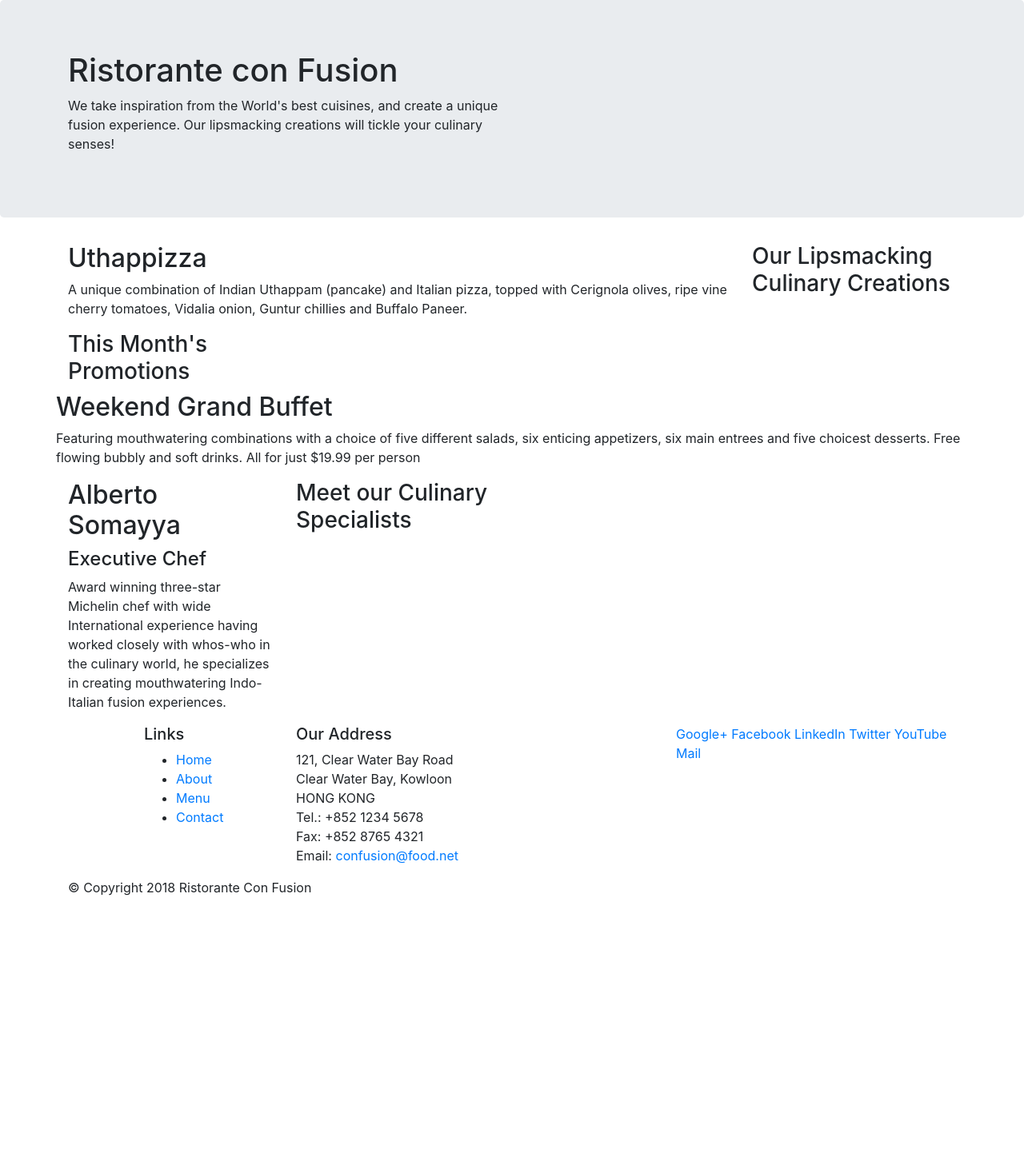
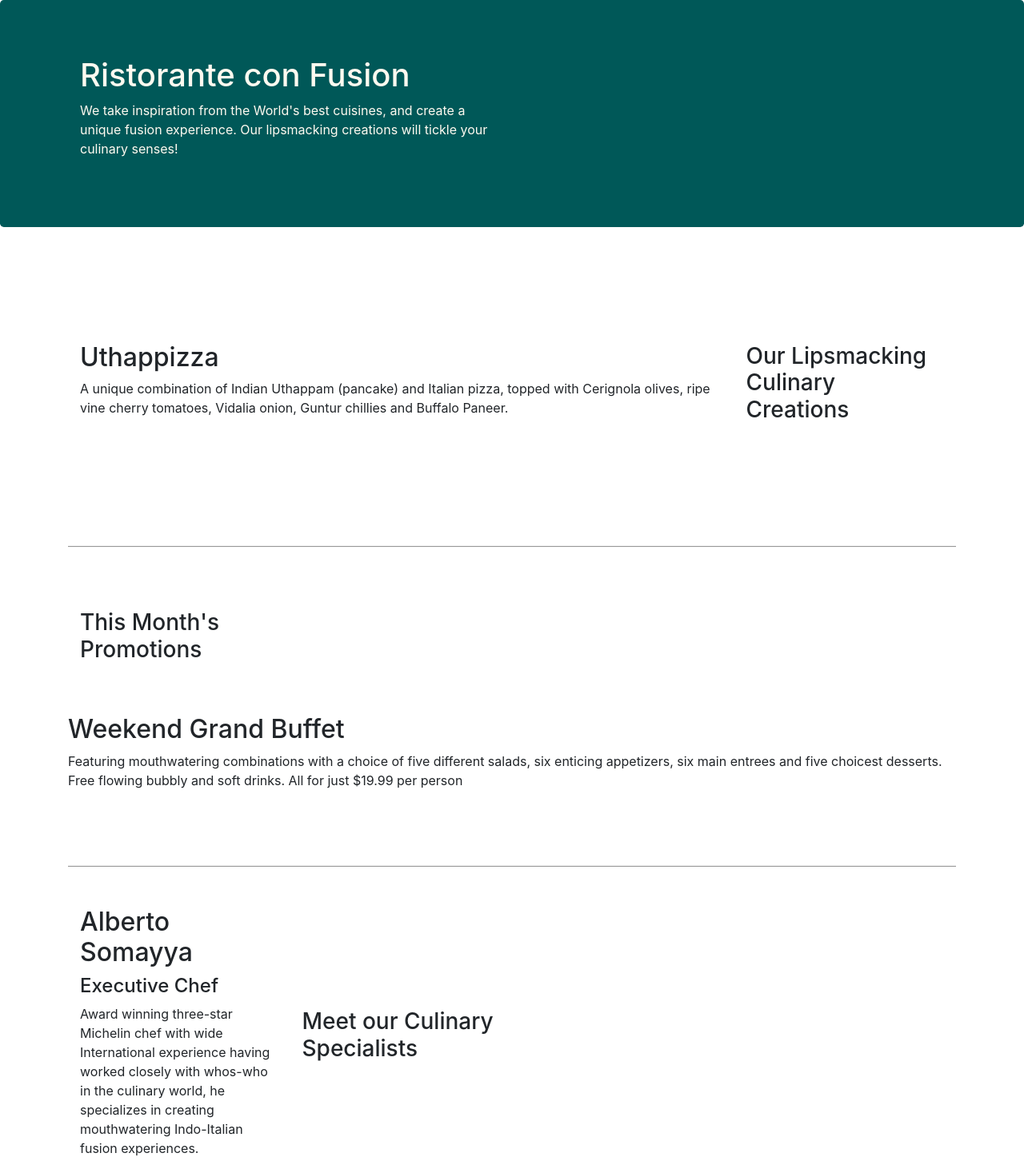
Before and after one commit to aristosChatzidis/bootstrap-sam-git, a website: page index.html in a window 1280 px wide. Shown: the top 1467 px of the page at 80% size. Before the commit the page ends 1138 px from the top, so only its background shows below. Drawn offline with nearby package versions, Linux system fonts and the light colour scheme.

Commit message:
Secont commit with css improvments

```diff
--- /dev/null
+++ b/css/styles.css
@@ -0,0 +1,42 @@
+.row-header {
+  margin: 0px auto;
+  padding: 0px auto;
+}
+
+.row-content {
+  margin: 0px auto;
+  padding: 50px 0px 50px 0px;
+  border-bottom: 2px ridge;
+  min-height: 400px;
+}
+/* this below is for the line on bottom to desapear */
+
+.row-contents {
+  margin: 0px auto;
+  padding: 50px 0px 50px 0px;
+  min-height: 400px;
+}
+
+.footer {
+  background-color: rgb(19, 151, 151);
+  margin: 0px auto;
+  padding: 20px 0px 20px 0px;
+  color: aliceblue;
+}
+
+.jumbotron {
+  padding: 70px 30px 70px 30px;
+  margin: 0px auto;
+  background: rgb(0, 88, 88);
+  color: floralwhite;
+}
+
+.address {
+  font-size: 80%;
+  margin: 0px;
+  color: #0f0f0f;
+}
+
+a:link {
+  color: floralwhite;
+}
--- a/index.html
+++ b/index.html
@@ -8,6 +8,7 @@
 
     <!-- Bootstarp CSS -->
     <link rel="stylesheet" href="node_modules/bootstrap/dist/css/bootstrap.min.css">
+    <link rel="stylesheet" href="css/styles.css">
     <title>Ristorante Con Fusion</title>
 
 
@@ -18,7 +19,7 @@
     <!-- Header -->
         <header class="jumbotron">
             <div class="container">
-                <div class="row">
+                <div class="row row-header">
                     <div class="col-12 col-sm-6">
                         <h1>Ristorante con Fusion</h1>
                         <p>We take inspiration from the World's best cuisines, and create a unique fusion experience. Our lipsmacking creations will tickle your culinary senses!</p>
@@ -29,9 +30,10 @@
             </div>
         </header>
     <!-- Header -->
-
+        <!-- classnames goes like ROW ROW-BLA** ALIGN*** -->
+        <!--        and it is for  bootstrap our css and again bootstrap -->
         <div class="container">
-            <div class="row" >
+            <div class="row row-content align-items-center" >
                 <div class="col-12 col-sm-4 order-sm-last col-md-3">
                     <h3>Our Lipsmacking Culinary Creations</h3>
                 </div>
@@ -42,7 +44,7 @@
             </div>
 
 
-            <div class="row">
+            <div class="row row-content align-items-center">
                 <div class="col-12 col-sm-4 col-md-3">
                     <h3>This Month's Promotions</h3>
                 </div>
@@ -52,7 +54,7 @@
                 </div>
             </div>
 
-            <div class="row">
+            <div class="row row-contents align-items-center">
                 <div class="col-12 col-sm-4 order-sm-last col-md-3">
                     <h3>Meet our Culinary Specialists</h3>
                 </div>
@@ -65,19 +67,19 @@
         </div>
 
     <!-- Footer -->
-        <footer>
+        <footer class="footer">
             <div class="container">
-                <div class="row">
-                    <div class="col-4 offset-1 col-sm-2">
+                <div class="row ">
+                    <div class="col-4 offset-0 col-sm-2">
                         <h5>Links</h5>
-                        <ul>
+                        <ul class="list-unstyled">                          <!--list-unstyled = remove the bullets from the links -->
                             <li><a href="#">Home</a></li>
                             <li><a href="#">About</a></li>
                             <li><a href="#">Menu</a></li>
                             <li><a href="#">Contact</a></li>
                         </ul>
                     </div>
-                    <div class="col-7 col-sm-5">
+                    <div class="col-7  offset-1 col-sm-5">
                         <h5>Our Address</h5>
                         <address>
                           121, Clear Water Bay Road<br>
@@ -88,18 +90,19 @@
                           Email: <a href="mailto:confusion@food.net">confusion@food.net</a>
                        </address>
                     </div>
-                    <div class="col-12 col-sm-4">
-                        <div>
-                            <a href="http://google.com/+">Google+</a>
-                            <a href="http://www.facebook.com/profile.php?id=">Facebook</a>
-                            <a href="http://www.linkedin.com/in/">LinkedIn</a>
-                            <a href="http://twitter.com/">Twitter</a>
-                            <a href="http://youtube.com/">YouTube</a>
+                    <div class="col-12 col-sm-4 align-self-center">
+                        <div class="text-center">
+                            <h5>Our Social Media</h5>
+                            <a href="http://google.com/+">Google+</a><br>
+                            <a href="http://www.facebook.com/profile.php?id=">Facebook</a><br>
+                            <a href="http://www.linkedin.com/in/">LinkedIn</a><br>
+                            <a href="http://twitter.com/">Twitter</a><br>
+                            <a href="http://youtube.com/">YouTube</a><br>
                             <a href="mailto:">Mail</a>
                         </div>
                     </div>
                </div>
-               <div class="row">
+               <div class="row justify-content-center">
                     <div class="col-auto">
                         <p>© Copyright 2018 Ristorante Con Fusion</p>
                     </div>
```
